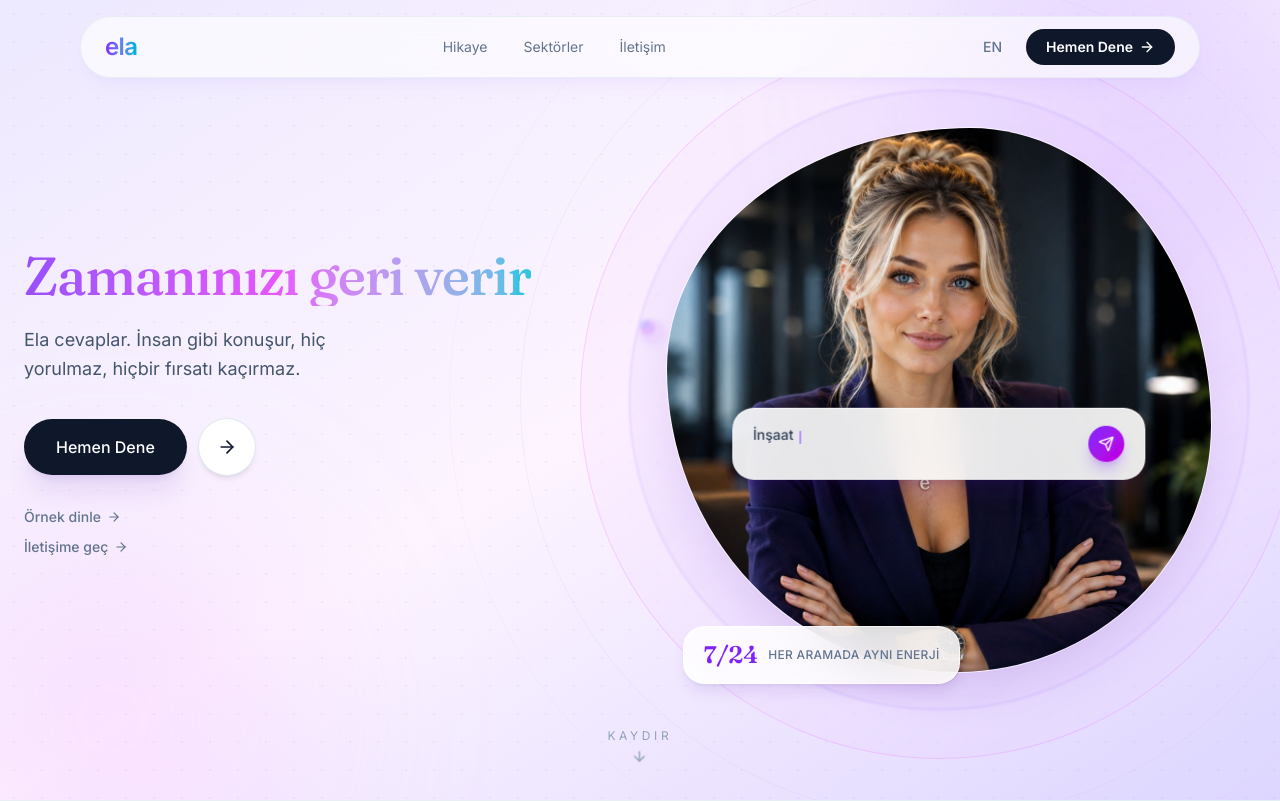
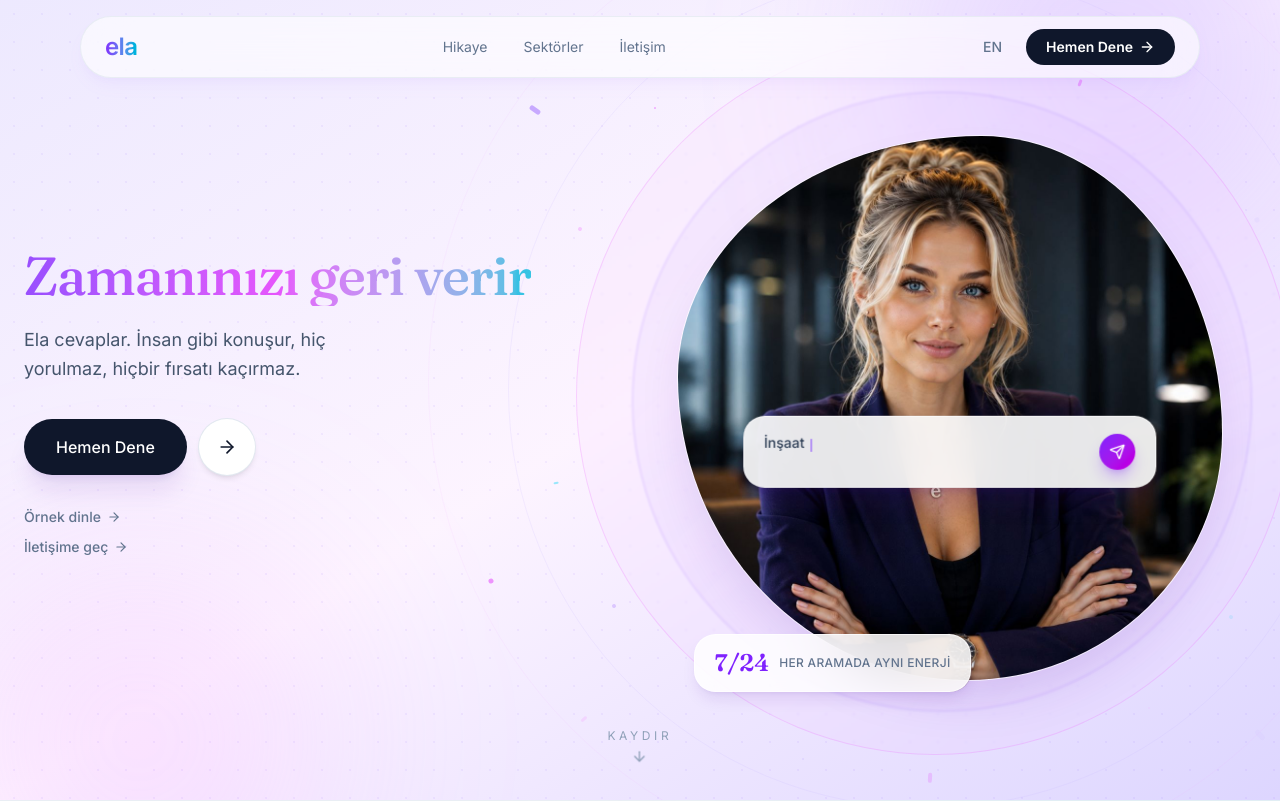
Before and after one commit to anilbatir/ela-sesli-asistan, a Next.js app: page / in a window 1280 px wide. Shown: the top 801 px of the page. Built offline with nearby package versions, Linux system fonts and the light colour scheme.

Commit message:
Fareyi takip eden nokta kümesini kaldır; yerine Ela'nın fotoğrafını çevreleyen sabit konfeti noktaları ekle — farenin olduğu taraftaki noktalar yoğunlaşır, karşı taraf soluklaşır
Co-Authored-By: Claude Sonnet 5 <noreply@anthropic.com>

```diff
--- a/src/app/page.tsx
+++ b/src/app/page.tsx
@@ -171,6 +171,18 @@ const SECTOR_LIST: { id: string; icon: LucideIcon; audio: string }[] = [
 
 const FEATURE_ICONS: LucideIcon[] = [PhoneCall, Mic, Clock];
 
+/* Ela'nın fotoğrafını çevreleyen konfeti noktaları — sabit, deterministik dağılım */
+const CONFETTI_PALETTE = ["bg-violet-500", "bg-fuchsia-500", "bg-cyan-400", "bg-violet-300", "bg-fuchsia-300"];
+const CONFETTI_COUNT = 26;
+const CONFETTI_DOTS = Array.from({ length: CONFETTI_COUNT }, (_, i) => ({
+  angle: (i / CONFETTI_COUNT) * 360 + ((i * 47) % 17),
+  radius: 34 + ((i * 29) % 19),
+  size: 2 + ((i * 13) % 4),
+  dash: i % 3 === 0,
+  color: CONFETTI_PALETTE[i % CONFETTI_PALETTE.length],
+  baseOpacity: 0.22 + ((i * 7) % 10) / 40,
+}));
+
 /* ------------------------------------------------------------------ */
 /*  Sayfa                                                              */
 /* ------------------------------------------------------------------ */
@@ -180,6 +192,7 @@ export default function Home() {
   const t = COPY[lang];
 
   const root = useRef<HTMLDivElement>(null);
+  const confettiDotsRef = useRef<(HTMLSpanElement | null)[]>([]);
 
   const [activeSector, setActiveSector] = useState<string | null>(null);
   const [isPlaying, setIsPlaying] = useState(false);
@@ -270,25 +283,8 @@ export default function Home() {
         y: gsap.quickTo(`.hero-ring-${i + 1}`, "y", { duration: 0.55 + i * 0.35, ease: "power3.out" }),
       }));
 
-      /* Nokta kümesi: fareyi hafif gecikmeli takip eden soluk uydu grubu */
-      const CURSOR_DOTS = [
-        { dx: -12, dy: -16, duration: 0.3 },
-        { dx: 18, dy: 8, duration: 0.45 },
-        { dx: -6, dy: 20, duration: 0.6 },
-        { dx: 14, dy: -12, duration: 0.75 },
-        { dx: -20, dy: 4, duration: 0.9 },
-      ];
-      const heroSectionEl = document.querySelector<HTMLElement>(".hero-section");
-      const cursorDotSetters = CURSOR_DOTS.map((cfg, i) => ({
-        x: gsap.quickTo(`.cursor-dot-${i + 1}`, "x", { duration: cfg.duration, ease: "power3.out" }),
-        y: gsap.quickTo(`.cursor-dot-${i + 1}`, "y", { duration: cfg.duration, ease: "power3.out" }),
-        dx: cfg.dx,
-        dy: cfg.dy,
-      }));
-      if (heroSectionEl) {
-        const initialRect = heroSectionEl.getBoundingClientRect();
-        gsap.set(".cursor-dot", { x: initialRect.width / 2, y: initialRect.height * 0.4 });
-      }
+      /* Konfeti noktaları: sabit dururlar, sadece farenin olduğu taraf yoğunlaşır */
+      const photoEl = document.querySelector<HTMLElement>(".hero-photo");
 
       const onMove = (e: MouseEvent) => {
         const nx = e.clientX / window.innerWidth - 0.5;
@@ -308,21 +304,31 @@ export default function Home() {
           x(nx * RING_STRENGTH[i]);
           y(ny * RING_STRENGTH[i] * 0.8);
         });
-        if (heroSectionEl) {
-          const rect = heroSectionEl.getBoundingClientRect();
-          const localX = e.clientX - rect.left;
-          const localY = e.clientY - rect.top;
-          cursorDotSetters.forEach(({ x, y, dx, dy }) => {
-            x(localX + dx);
-            y(localY + dy);
+        if (photoEl) {
+          const prect = photoEl.getBoundingClientRect();
+          const cx = prect.left + prect.width / 2;
+          const cy = prect.top + prect.height / 2;
+          const mouseAngle = Math.atan2(e.clientY - cy, e.clientX - cx);
+          confettiDotsRef.current.forEach((el, i) => {
+            if (!el) return;
+            const dot = CONFETTI_DOTS[i];
+            const dotAngleRad = (dot.angle * Math.PI) / 180;
+            const diff = Math.atan2(Math.sin(mouseAngle - dotAngleRad), Math.cos(mouseAngle - dotAngleRad));
+            const closeness = Math.cos(diff);
+            const factor = 0.35 + 0.95 * ((closeness + 1) / 2);
+            el.style.opacity = String(Math.min(1, dot.baseOpacity * factor));
           });
         }
       };
       window.addEventListener("mousemove", onMove);
 
-      /* Fare ekrandan çıkınca halkalar yay efektiyle merkeze döner */
+      /* Fare ekrandan çıkınca halkalar merkeze döner, konfeti noktaları nötr yoğunluğa iner */
       const onLeaveWindow = () => {
         gsap.to(".hero-ring", { x: 0, y: 0, duration: 1.3, ease: "elastic.out(1, 0.4)" });
+        confettiDotsRef.current.forEach((el, i) => {
+          if (!el) return;
+          el.style.opacity = String(CONFETTI_DOTS[i].baseOpacity);
+        });
       };
       document.addEventListener("mouseleave", onLeaveWindow);
 
@@ -558,14 +564,6 @@ export default function Home() {
           aria-hidden
           className="pointer-events-none absolute inset-0 bg-[radial-gradient(rgba(139,92,246,0.08)_1px,transparent_1px)] [background-size:28px_28px]"
         />
-        {/* Fareyi takip eden soluk nokta kümesi */}
-        <div aria-hidden className="pointer-events-none absolute inset-0 -z-10 hidden overflow-hidden sm:block">
-          <span className="cursor-dot cursor-dot-1 absolute top-0 left-0 h-4 w-4 rounded-full bg-violet-400/20 blur-[1px]" />
-          <span className="cursor-dot cursor-dot-2 absolute top-0 left-0 h-6 w-6 rounded-full bg-fuchsia-300/15 blur-[2px]" />
-          <span className="cursor-dot cursor-dot-3 absolute top-0 left-0 h-2.5 w-2.5 rounded-full bg-cyan-300/20" />
-          <span className="cursor-dot cursor-dot-4 absolute top-0 left-0 h-7 w-7 rounded-full bg-violet-300/12 blur-[3px]" />
-          <span className="cursor-dot cursor-dot-5 absolute top-0 left-0 h-3.5 w-3.5 rounded-full bg-fuchsia-400/18 blur-[1px]" />
-        </div>
 
         <div className="mx-auto grid w-full max-w-7xl items-center gap-16 lg:grid-cols-[1.05fr_1fr] lg:gap-6">
           {/* Sol: dönen özellik başlığı */}
@@ -625,6 +623,32 @@ export default function Home() {
               <span className="hero-ring hero-ring-2 absolute inset-[-16%] rounded-full border border-fuchsia-400/24 bg-fuchsia-300/6 backdrop-blur-[1px]" />
               <span className="hero-ring hero-ring-3 absolute inset-[-27%] rounded-full border border-violet-300/16" />
               <span className="hero-ring hero-ring-4 absolute inset-[-40%] rounded-full border border-fuchsia-300/10" />
+            </div>
+
+            {/* Konfeti noktaları: dairenin etrafında sabit dururlar, farenin olduğu taraf yoğunlaşır */}
+            <div aria-hidden className="pointer-events-none absolute -inset-[42%] -z-10 hidden sm:block">
+              {CONFETTI_DOTS.map((dot, i) => {
+                const rad = (dot.angle * Math.PI) / 180;
+                const left = 50 + dot.radius * Math.cos(rad);
+                const top = 50 + dot.radius * Math.sin(rad);
+                return (
+                  <span
+                    key={i}
+                    ref={(el) => {
+                      confettiDotsRef.current[i] = el;
+                    }}
+                    className={`absolute rounded-full transition-opacity duration-500 ease-out ${dot.color}`}
+                    style={{
+                      left: `${left}%`,
+                      top: `${top}%`,
+                      width: `${dot.size}px`,
+                      height: dot.dash ? `${dot.size * 2.4}px` : `${dot.size}px`,
+                      opacity: dot.baseOpacity,
+                      transform: `translate(-50%, -50%) rotate(${dot.angle + 90}deg)`,
+                    }}
+                  />
+                );
+              })}
             </div>
 
             <div className="liquid-photo-mask absolute inset-0 overflow-hidden shadow-2xl shadow-violet-900/15 ring-1 ring-white/70">
```
